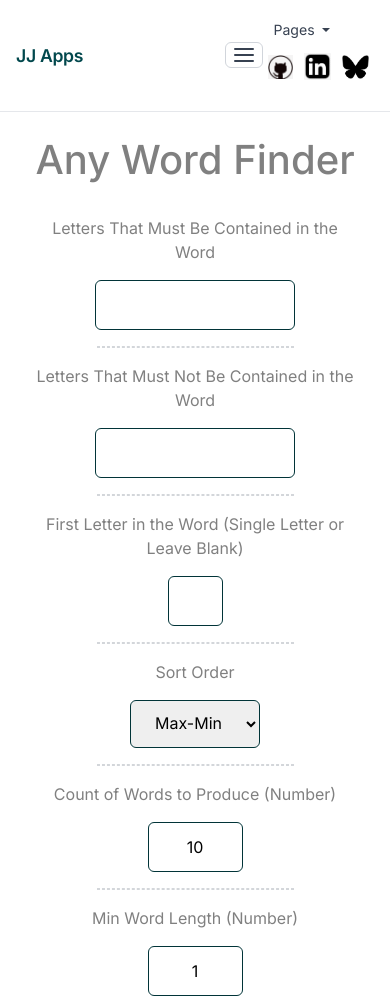
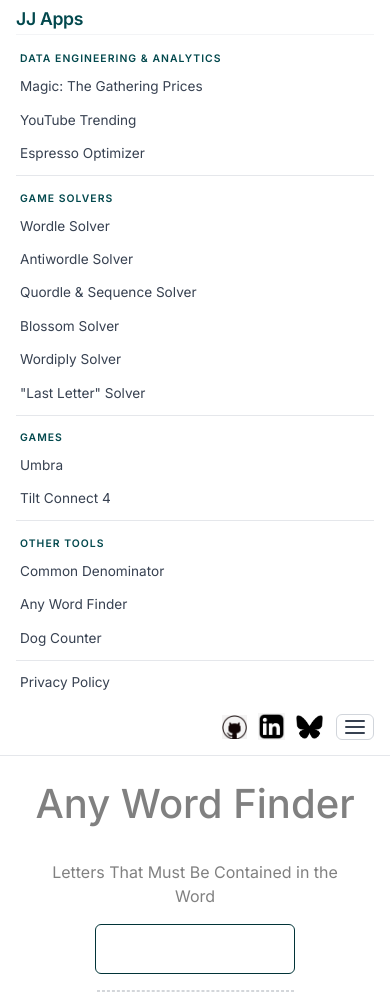
Before and after one commit to applewjr/heroku_apps, a Flask app: page /any_word in a window 390 px wide, after a click that opens the changed part. Shown: the top 996 px of the page. Run offline with Flask 3, Linux system fonts and the light colour scheme; parts of the project's set-up code (start-up, migrations or seed data) failed here and were passed over.

Commit message:
top bar mobile fix

```diff
--- a/templates/base.html
+++ b/templates/base.html
@@ -203,7 +203,6 @@ li { margin-bottom: 10px; }
     background: white;
     border-bottom: 1px solid #e5e7eb;
     flex-wrap: wrap;
-    position: relative;
 }
 .jj-brand {
     font-weight: 600;
@@ -215,34 +214,10 @@ li { margin-bottom: 10px; }
     flex-shrink: 0;
 }
 .jj-brand:hover { color: #02484d !important; transform: none; }
-.jj-toggler {
-    display: none;
-    margin-left: auto;
-    background: none;
-    border: 1px solid #d1d5db;
-    border-radius: 6px;
-    padding: 5px 8px;
-    cursor: pointer;
-    flex-direction: column;
-    gap: 4px;
-}
-.jj-toggler span {
-    display: block;
-    width: 20px;
-    height: 2px;
-    background: #374151;
-    border-radius: 2px;
-}
 .jj-nav-collapse {
     flex: 1;
     display: flex;
     align-items: center;
-}
-.jj-nav-items {
-    display: flex;
-    align-items: center;
-    gap: 0.1rem;
-    width: 100%;
 }
 .jj-nav-link {
     font-size: 0.88rem;
@@ -272,6 +247,24 @@ li { margin-bottom: 10px; }
     text-decoration: none !important;
 }
 .jj-icon-link:hover { background: #f3f4f6; transform: none; }
+.jj-toggler {
+    display: none;
+    margin-left: 0.5rem;
+    background: none;
+    border: 1px solid #d1d5db;
+    border-radius: 6px;
+    padding: 5px 8px;
+    cursor: pointer;
+    flex-direction: column;
+    gap: 4px;
+}
+.jj-toggler span {
+    display: block;
+    width: 20px;
+    height: 2px;
+    background: #374151;
+    border-radius: 2px;
+}
 .jj-dropdown-menu {
     border: 1px solid #e5e7eb !important;
     border-radius: 10px !important;
@@ -304,16 +297,36 @@ li { margin-bottom: 10px; }
 }
 @media (min-width: 992px) {
     .jj-nav-collapse { display: flex !important; }
-    .jj-toggler { display: none; }
+    .jj-toggler { display: none !important; }
 }
 @media (max-width: 991px) {
-    .jj-navbar { height: auto; padding: 0.6rem 1rem; }
+    .jj-navbar { height: auto; padding: 0.65rem 1rem; }
     .jj-toggler { display: flex; }
-    .jj-nav-collapse { display: none; flex-basis: 100%; flex: none; padding: 0.5rem 0 0.75rem; }
-    .jj-nav-collapse.show { display: flex; }
-    .jj-nav-items { flex-direction: column; align-items: flex-start; }
-    .jj-nav-icons { margin-left: 0; padding: 0.25rem 0; }
-    .jj-dropdown-menu { position: static !important; transform: none !important; border: none !important; box-shadow: none !important; padding-left: 0.75rem !important; margin-top: 0 !important; }
+    .jj-nav-icons { margin-left: auto; }
+    .jj-nav-collapse {
+        display: none !important;
+        flex: none;
+        flex-basis: 100%;
+        padding: 0.4rem 0 0.6rem;
+        border-top: 1px solid #f3f4f6;
+        margin-top: 0.4rem;
+    }
+    .jj-nav-collapse.show { display: block !important; }
+    .jj-nav-collapse .dropdown-toggle { display: none; }
+    .jj-nav-collapse .dropdown-menu {
+        display: block !important;
+        position: static !important;
+        float: none !important;
+        border: none !important;
+        box-shadow: none !important;
+        padding: 0 !important;
+        margin: 0 !important;
+        min-width: 0 !important;
+        border-radius: 0 !important;
+    }
+    .jj-nav-collapse .jj-dropdown-item { padding: 0.45rem 0.25rem; }
+    .jj-nav-collapse .jj-dropdown-section { padding: 0.6rem 0.25rem 0.2rem; }
+    .jj-nav-collapse .jj-dropdown-divider { margin: 0.3rem 0; }
 }
     </style>
 
@@ -323,11 +336,7 @@ li { margin-bottom: 10px; }
   <body>
     <nav class="jj-navbar">
       <a href="/" class="jj-brand">JJ Apps</a>
-      <button class="jj-toggler" type="button" aria-label="Toggle navigation" onclick="document.getElementById('jjNav').classList.toggle('show')">
-        <span></span><span></span><span></span>
-      </button>
       <div class="jj-nav-collapse" id="jjNav">
-        <div class="jj-nav-items">
         <div class="dropdown">
           <a href="#" class="jj-nav-link dropdown-toggle" data-toggle="dropdown" id="jjPagesDropdown" aria-haspopup="true" aria-expanded="false">Pages</a>
           <div class="dropdown-menu jj-dropdown-menu" aria-labelledby="jjPagesDropdown">
@@ -356,6 +365,7 @@ li { margin-bottom: 10px; }
             <a class="jj-dropdown-item" href="/privacy-policy">Privacy Policy</a>
           </div>
         </div>
+      </div>
       <div class="jj-nav-icons">
         <a class="jj-icon-link tracked-link" href="https://github.com/applewjr/heroku_apps" target="_blank" rel="noopener noreferrer">
           <div class="pulsing-image25"><img alt="GitHub" src="/static/github_logo5.png" width="25" height="25" loading="lazy"></div>
@@ -367,8 +377,9 @@ li { margin-bottom: 10px; }
           <div class="pulsing-image27"><img alt="Bluesky" src="/static/bluesky_logo.png" width="27" height="27" loading="lazy"></div>
         </a>
       </div>
-        </div>
-      </div>
+      <button class="jj-toggler" type="button" aria-label="Toggle navigation" onclick="document.getElementById('jjNav').classList.toggle('show')">
+        <span></span><span></span><span></span>
+      </button>
     </nav>
       {% block content %}
       {% endblock %}
```
Lines whose indentation alone changed are shown as unchanged.
